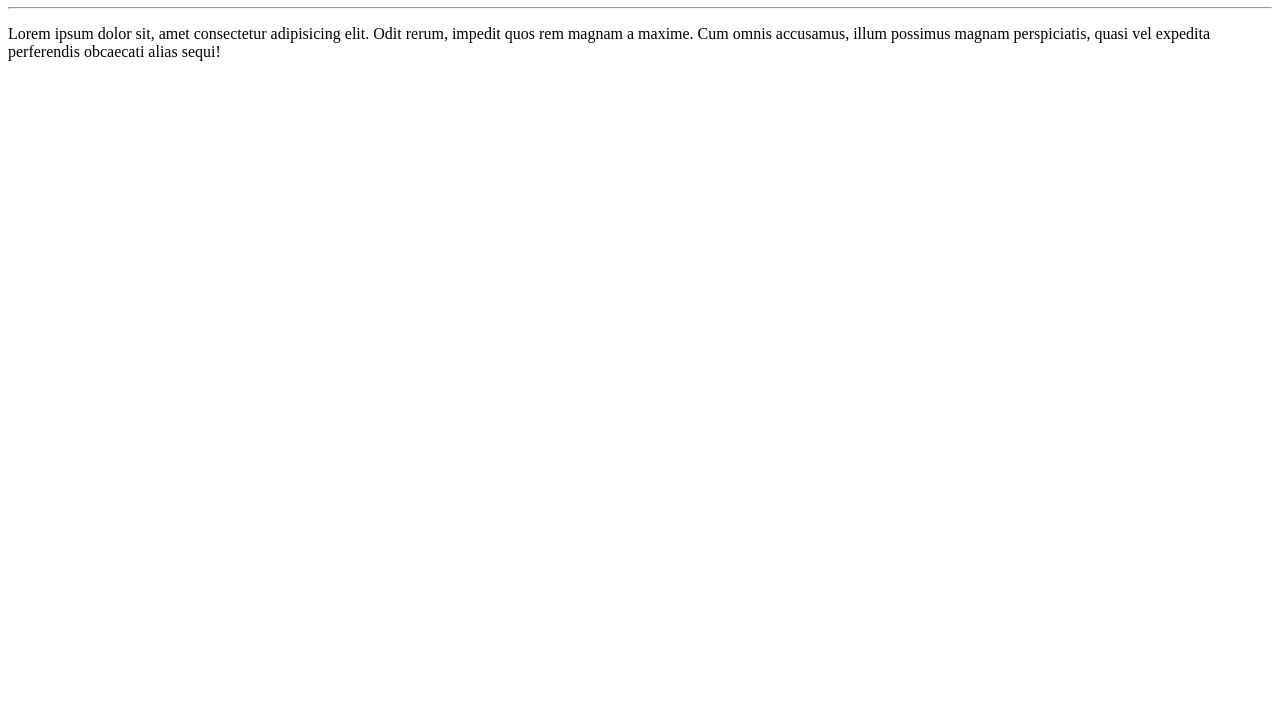
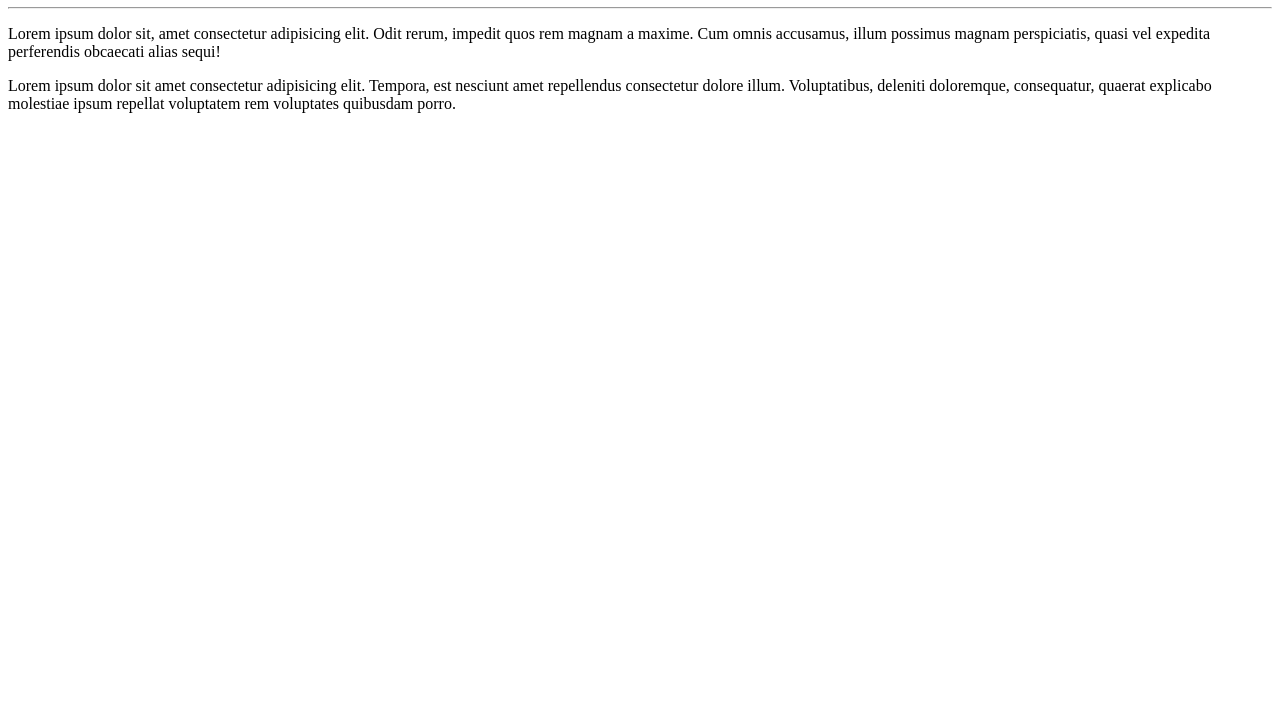
Before and after one commit to hmdomacedo/Ola-Mundo, a plain HTML site: page site-exemplo/index.html in a window 1280 px wide. Shown: the part 73-800 px from the top of the page. Drawn offline with Linux system fonts and the light colour scheme.

Commit message:
adicionei um parágrafo

```diff
--- a/site-exemplo/index.html
+++ b/site-exemplo/index.html
@@ -9,5 +9,6 @@
     <h1>Olá, Mundo!</h1>
     <hr>
     <p>Lorem ipsum dolor sit, amet consectetur adipisicing elit. Odit rerum, impedit quos rem magnam a maxime. Cum omnis accusamus, illum possimus magnam perspiciatis, quasi vel expedita perferendis obcaecati alias sequi!</p>
+    <p>Lorem ipsum dolor sit amet consectetur adipisicing elit. Tempora, est nesciunt amet repellendus consectetur dolore illum. Voluptatibus, deleniti doloremque, consequatur, quaerat explicabo molestiae ipsum repellat voluptatem rem voluptates quibusdam porro.</p>
 </body>
 </html>
```
